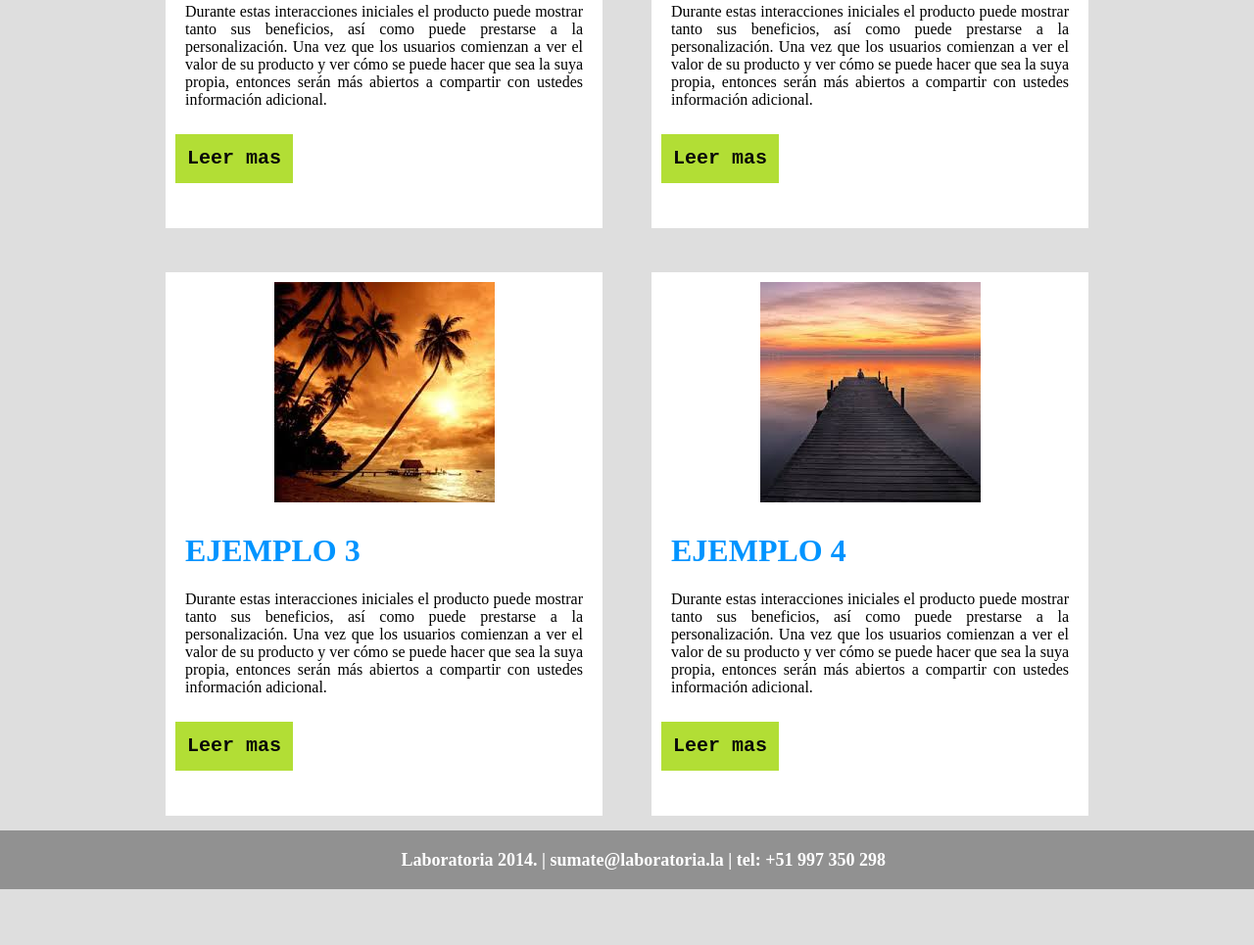
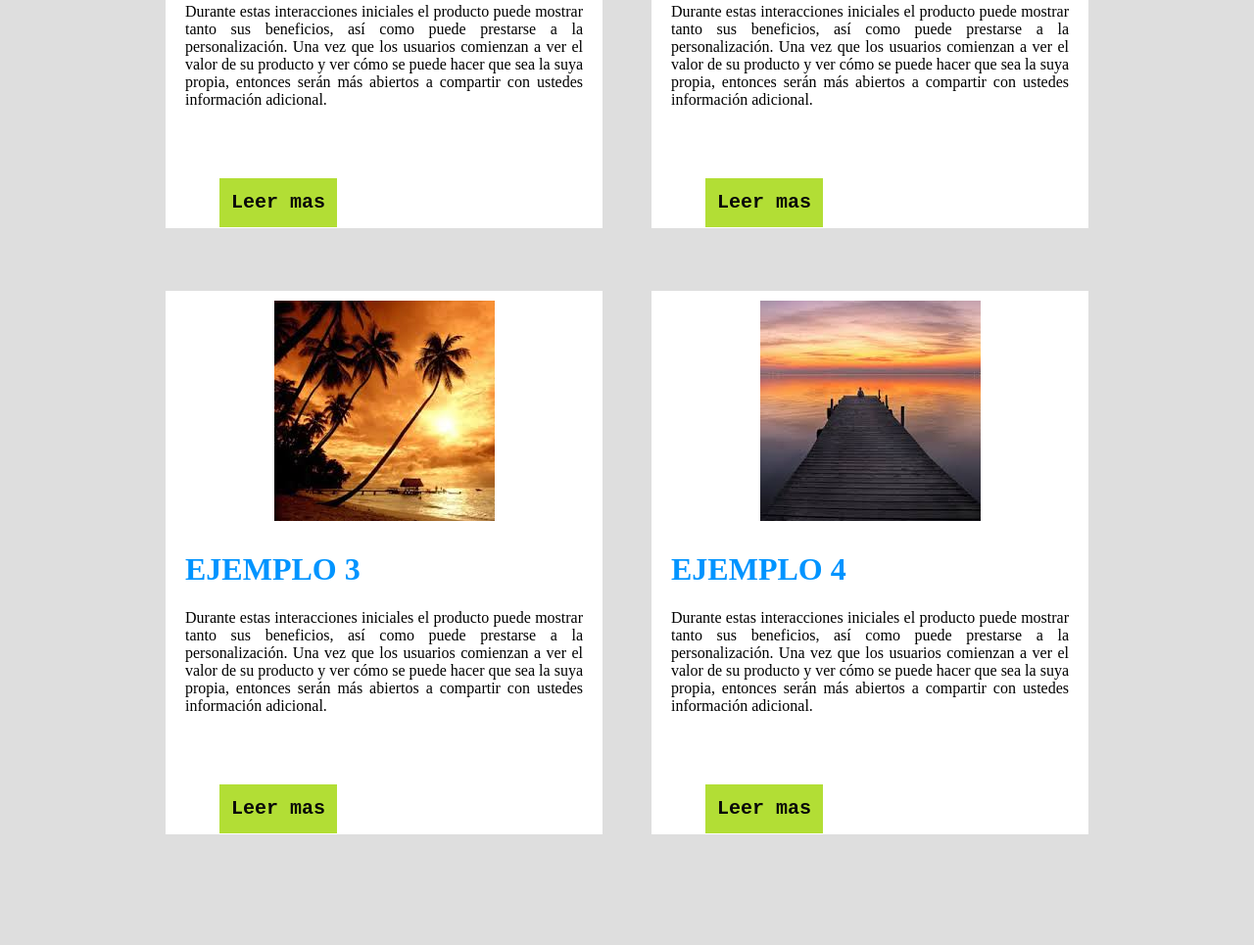
Before and after one commit to KattAzabache/proyecto, a plain HTML site: page index.html in a window 1280 px wide. Shown: the part 1067-2032 px from the top of the page at 98% size. Before the commit the page ends 1975 px from the top, so only its background shows below. Drawn offline with Linux system fonts and the light colour scheme.

Commit message:
cambio los %

```diff
--- a/ejecicio.css
+++ b/ejecicio.css
@@ -55,10 +55,10 @@ body{
 }
 .menu{
 	position: absolute;
-	width: 30%;
+	width: 33%;
 	top: 10%;
 	right: 1%;
-  text-align: center;
+    text-align: center;
 }
 .list{
 	list-style: none;
@@ -89,7 +89,7 @@ li a{
 	width: 50%;
 	position: relative;
 	padding: 25px;
-	height: 600px;
+    height: 619px;
 }
 .margen{
 	margin: 0 10%;
@@ -115,6 +115,7 @@ p{
    position: absolute;
    padding: 5px;
    text-align: center;
+   margin: 45px;
 }
 .mas span {
    font-family: monospace;
@@ -135,7 +136,7 @@ color: rgb(0, 148, 255);
 	height: 60px;
 	background-color: #919191;
 	position: relative;
-	top:  1175px;
+	top:  195%;
 	padding: 20px;
 }
 .footer h6{
```
